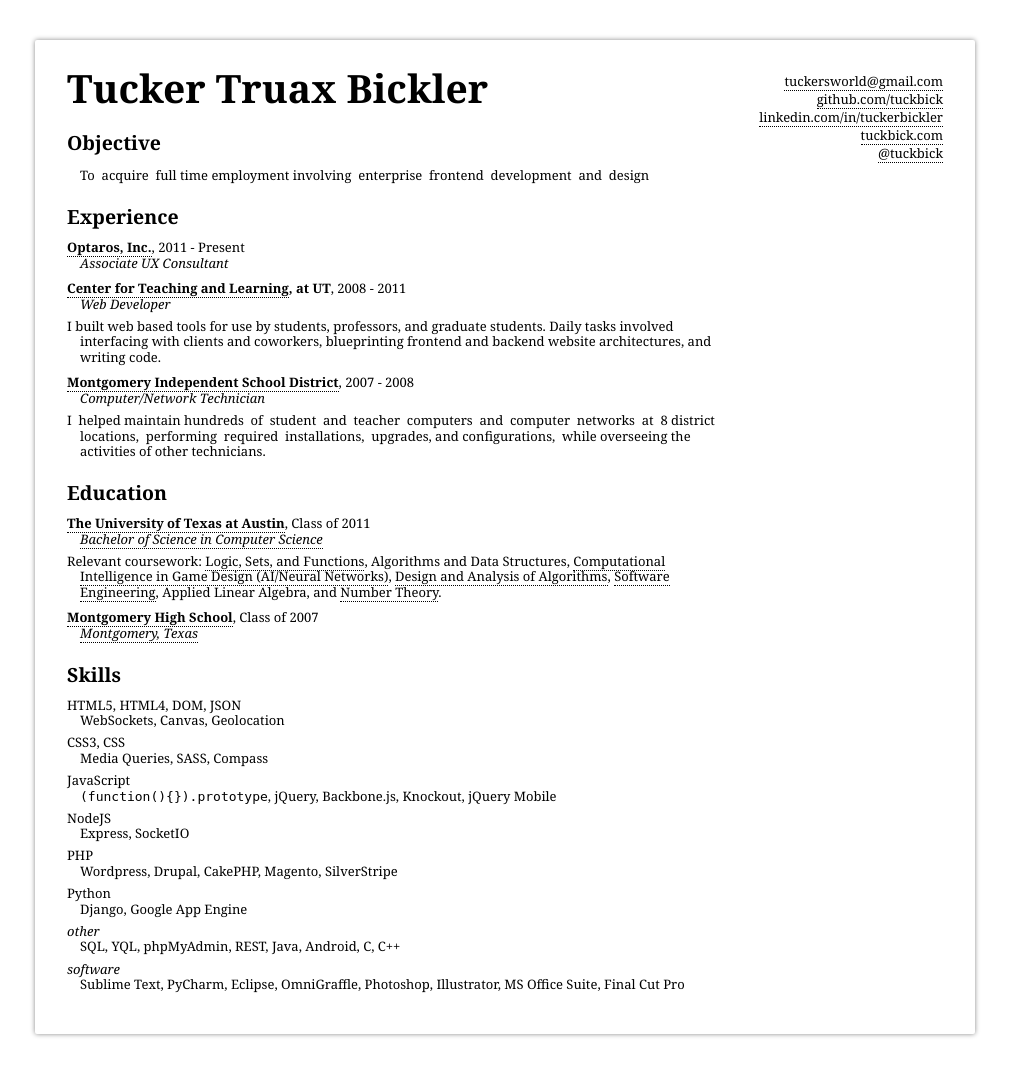
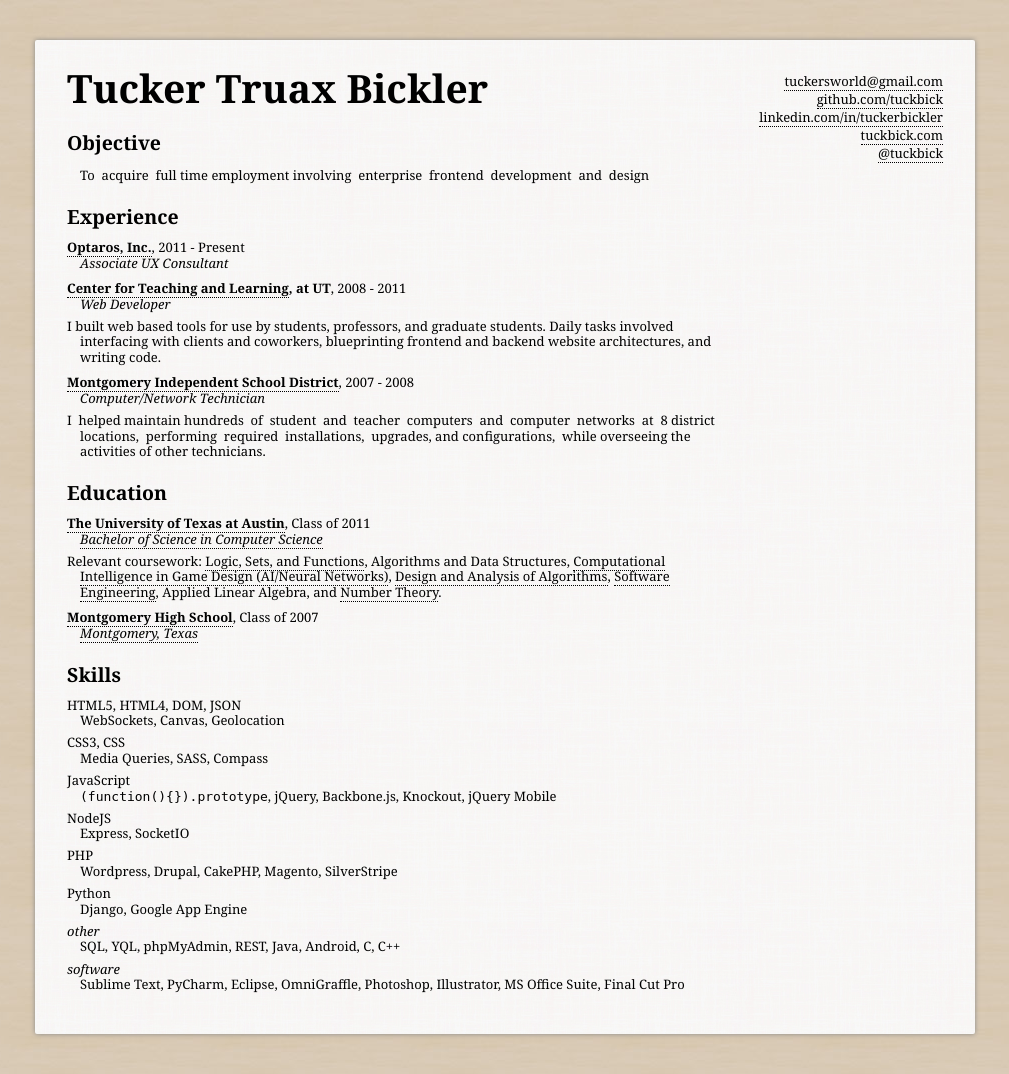
Before and after one commit to tuckbick/tuckbick.com, a CakePHP app: the page made by app/View/Pages/resume.ctp in a window 1280 px wide. Shown: the whole page, without its empty margins (135-1144 px from the left). Run offline with PHP 8.4 and a stand-in for CakePHP, Linux system fonts and the light colour scheme; the template is opened without the code that fills it, so the values that code supplies are empty; some libraries are stand-ins or nearby versions; some web fonts are replaced.

Commit message:
compiled css

```diff
--- a/app/webroot/css/resume.css
+++ b/app/webroot/css/resume.css
@@ -3,18 +3,15 @@
 ----------------------------------------- */
 /* -----------------------------------------
    Defaults
------------------------------------------
+----------------------------------------- */
+@font-face {
+  font-family: 'ChaparralProRegular';
+  src: url(/font/chaparralpro-regular-webfont.eot);
+  src: url(/font/chaparralpro-regular-webfont.eot?#iefix) format("embedded-opentype"), url(/font/chaparralpro-regular-webfont.woff) format("woff"), url(/font/chaparralpro-regular-webfont.ttf) format("truetype"), url(/font/chaparralpro-regular-webfont.svg#ChaparralProRegular) format("svg");
+  font-weight: normal;
+  font-style: normal;
+}
 
-@font-face {
-    font-family: 'ChaparralProRegular';
-    src: url(<%= asset_path 'chaparralpro-regular-webfont.eot' %>);
-    src: url(<%= asset_path 'chaparralpro-regular-webfont.eot' %>?#iefix) format('embedded-opentype'),
-         url(<%= asset_path 'chaparralpro-regular-webfont.woff' %>) format('woff'),
-         url(<%= asset_path 'chaparralpro-regular-webfont.ttf' %>) format('truetype'),
-         url(<%= asset_path 'chaparralpro-regular-webfont.svg' %>#ChaparralProRegular) format('svg');
-    font-weight: normal;
-    font-style: normal;
-}*/
 /* line 48, ../scss/resume.scss */
 article,
 aside,
@@ -81,6 +78,7 @@ img {
 body {
   padding: 40px 0;
   font-family: 'ChaparralProRegular', Georgia;
+  background: #d2c1a9 url(/img/sand.jpg);
   color: #383040;
   font-size: 16px;
 }
@@ -115,6 +113,7 @@ img, .page {
   width: 940px;
   padding: 32px;
   margin: 0 auto;
+  background: whitesmoke url(/img/paper.jpg);
 }
 
 /* line 140, ../scss/resume.scss */
```
